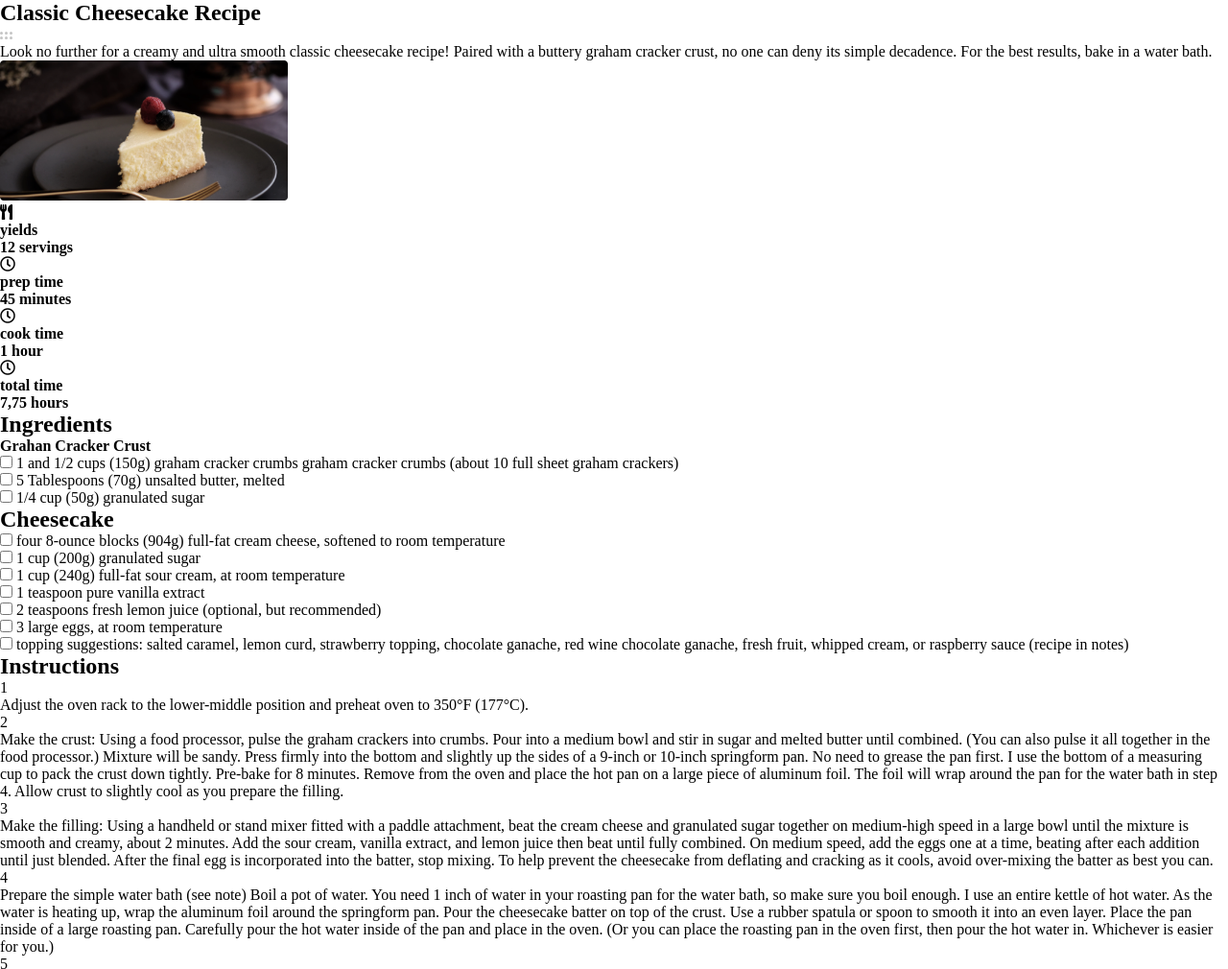
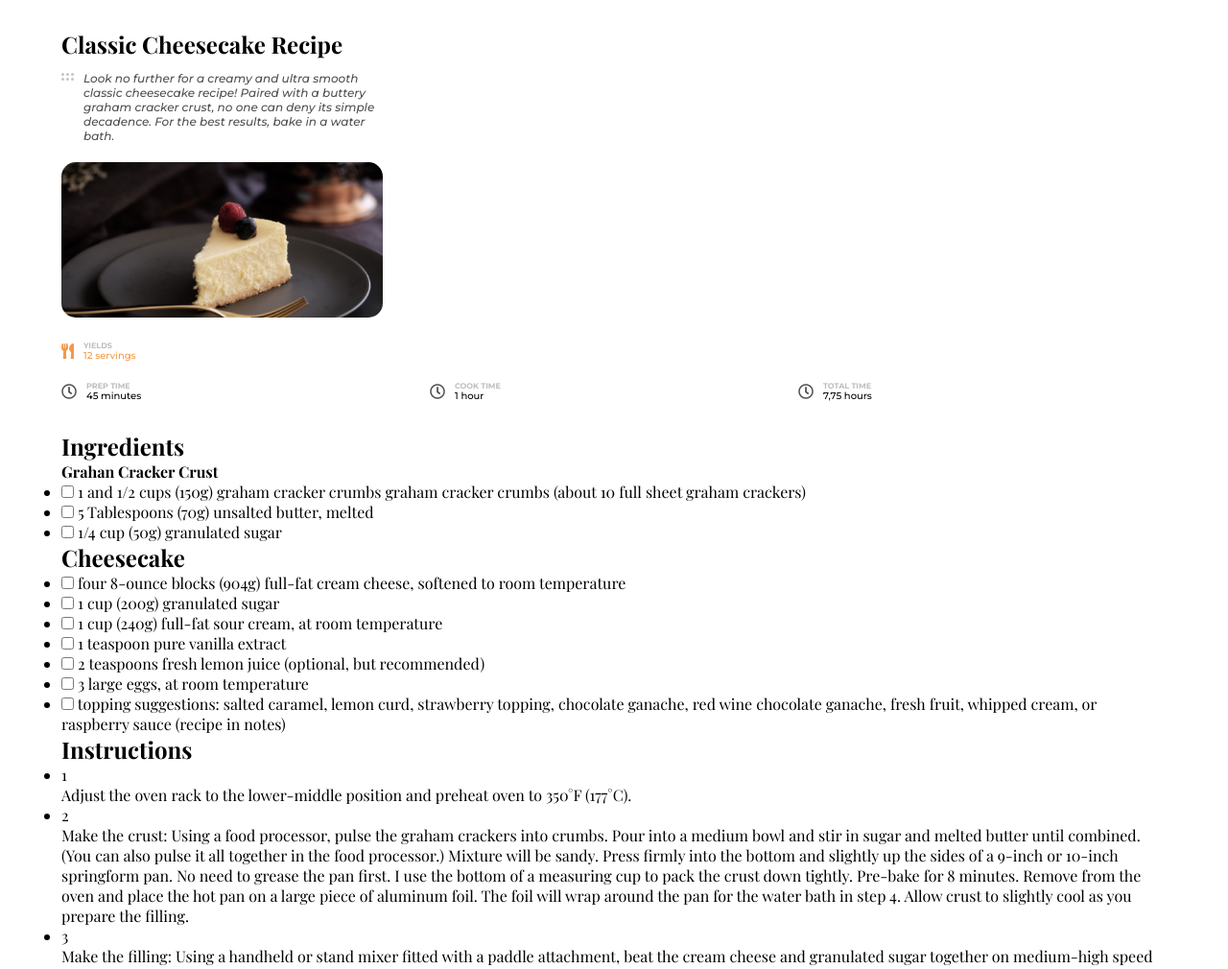
Before and after one commit to Julioribc/recipe-page, a plain HTML site: page index.html in a window 1280 px wide. Shown: the top 1010 px of the page at 96% size. Drawn offline with nearby package versions, Linux system fonts and the light colour scheme; a web font is replaced by a local one.

Commit message:
css: add styles

```diff
--- a/css/styles.css
+++ b/css/styles.css
@@ -1,3 +1,15 @@
+:root {
+    --black: #000000;
+    --gray1: #333333;
+    --gray2: #4F4F4F;
+    --gray4: #BDBDBD;
+    --orange: #F2994A;
+    --white: #FFFFFF;
+
+
+}
+
+
 * {
     margin: 0;
     padding: 0;
@@ -7,4 +19,137 @@
 html, body {
     width: 100%;
     height: 100%;
+    font-family: 'Montserrat', sans-serif;
+    font-family: 'Playfair Display', serif;
 }
+
+.container {
+    width: 90%;
+    height: auto;
+    margin: 0 auto;
+    display: grid;
+    grid-template-columns: 1fr;
+    grid-template-rows: repeat(5, auto);
+    grid-template-areas: "title"
+                         "cooking"
+                         "ingredients"
+                         "instructions"
+                         "footer";
+}
+
+/* Section Title */
+
+.title {
+    grid-area: title;
+    margin-top: 30px;
+    margin-bottom: 20px;
+}
+
+.title-primary {
+    font-family: Playfair Display;
+    font-style: normal;
+    font-weight: bold;
+    font-size: 24px;
+    line-height: 32px;
+    color: var(--black);
+    margin-bottom: 12px;
+}
+
+.title-data {
+    width: 345px;
+    display: flex;
+    margin-bottom: 20px;
+}
+
+.title-icon {
+    margin-right: 10px;
+    align-self: start;
+    margin-top: 2px;
+}
+
+.title-subtitle {
+    font-family: Montserrat;
+    font-style: italic;
+    font-weight: 500;
+    font-size: 12px;
+    line-height: 15px;
+    color: var(--gray2);
+}
+
+.title-figure {
+    width: 335px;
+}
+
+.title-imagen {
+    width: 100%;
+    border-radius: 15px;
+}
+
+/* Section Cooking */
+
+.cooking {
+    grid-area: cooking;
+    margin-bottom: 30px;
+}
+
+.cooking-instruction {
+    display: grid;
+    grid-template-columns: 1fr 1fr 1fr;
+    grid-template-rows: repeat(2, auto);
+    grid-template-areas: "child-1   child-1   child-1"
+                         "child-2   child-3   child-4";
+}
+
+
+.cooking-preparations:nth-child(1) {
+    grid-area: child-1;
+    color: var(--orange);
+    margin-bottom: 20px;
+}
+
+.cooking-preparations:nth-child(2) {
+    grid-area: child-2;
+}
+
+.cooking-preparations:nth-child(3) {
+    grid-area: child-3;
+}
+
+.cooking-preparations:nth-child(4) {
+    grid-area: child-4;
+}
+
+.cooking-preparations {
+    display: flex;
+    list-style: none;
+}
+
+.fas {
+    align-self: center;
+    color: var(--orange);
+    margin-right: 10px;
+}
+
+.data-preparation {
+    font-family: Montserrat;
+    font-style: normal;
+    font-weight: bold;
+    font-size: 8px;
+    line-height: 10px;
+    text-transform: uppercase;
+    color: var(--gray4);
+}
+
+.data-time-preparations {
+    font-family: Montserrat;
+    font-style: normal;
+    font-weight: 500;
+    font-size: 10px;
+    line-height: 12px;
+}
+
+.far {
+    align-self: center;
+    margin-right: 10px;
+    color: var(--gray2);
+}
--- a/index.html
+++ b/index.html
@@ -7,12 +7,15 @@
     <link rel="shortcut icon" type="image/x-icon" href="https://devchallenges.io/"/>
     <link href="https://fonts.googleapis.com/css2?family=Poppins:wght@400;500&display=swap" rel="stylesheet"/>
     <link rel="stylesheet" href="https://use.fontawesome.com/releases/v5.8.1/css/all.css" integrity="sha384-50oBUHEmvpQ+1lW4y57PTFmhCaXp0ML5d60M1M7uH2+nqUivzIebhndOJK28anvf" crossorigin="anonymous">
+    <link rel="preconnect" href="https://fonts.googleapis.com">
+    <link rel="preconnect" href="https://fonts.gstatic.com" crossorigin>
+    <link href="https://fonts.googleapis.com/css2?family=Montserrat:ital,wght@0,400;0,500;0,700;1,500&family=Playfair+Display:ital,wght@0,400;0,700;1,400&display=swap" rel="stylesheet">
     <title>Devchallenges</title>
     <link rel="stylesheet" href="css/styles.css">
   </head>
 
 
-  <body>
+  <body class="container">
       <!-- Section Title -->
       <section class="title">
           <h1 class="title-primary">Classic Cheesecake Recipe</h1>
@@ -21,7 +24,7 @@
               <p class="title-subtitle">Look no further for a creamy and ultra smooth classic cheesecake recipe! Paired with a buttery graham cracker crust, no one can deny its simple decadence. For the best results, bake in a water bath.</p>
           </div>
           <figure class="title-figure">
-              <img class="title-imagen" src="img/photo1.png" alt="img cheesecake" width="300px">
+              <img class="title-imagen" src="img/photo1.png" alt="img cheesecake">
           </figure>
       </section>
 
```
